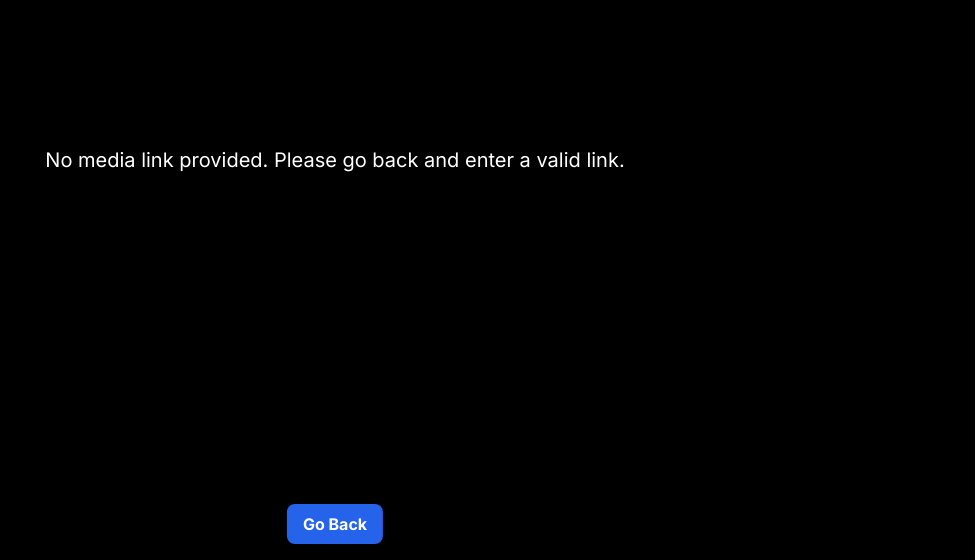
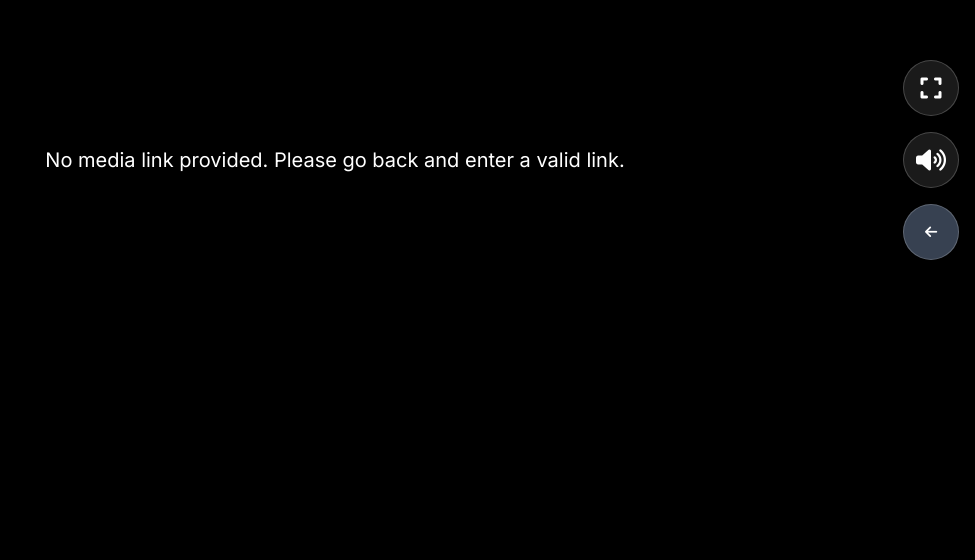
Before and after one commit to Nur-allhi/web-player, a plain HTML site: page player.html in a window 1280 px wide. Shown: the part 240-800 px from the top of the page, without its empty margins (305-1280 px from the left). Drawn offline with nearby package versions, Linux system fonts and the light colour scheme.

Commit message:
Update player.html

```diff
--- a/player.html
+++ b/player.html
@@ -6,6 +6,8 @@
     <title>Media Player</title>
     <!-- Tailwind CSS CDN for easy styling -->
     <script src="https://cdn.tailwindcss.com"></script>
+    <!-- Font Awesome for icons -->
+    <link rel="stylesheet" href="https://cdnjs.cloudflare.com/ajax/libs/font-awesome/6.0.0-beta3/css/all.min.css">
     <link rel="shortcut icon" type="image/x-icon" href="https://i.postimg.cc/YC3Npf10/image.webp">
     <style>
         /* Custom styles for the Inter font */
@@ -87,6 +89,41 @@
             width: 100% !important;
             height: 100% !important;
         }
+
+        /* Custom Floating Controls Styling */
+        .floating-controls {
+            position: absolute;
+            right: 1rem; /* Distance from right edge */
+            top: 50%;
+            transform: translateY(-50%);
+            display: flex;
+            flex-direction: column;
+            gap: 1rem; /* Space between buttons */
+            z-index: 100; /* Ensure controls are above the player */
+        }
+
+        .control-button {
+            width: 3.5rem; /* Round button size */
+            height: 3.5rem;
+            border-radius: 50%;
+            background-color: rgba(255, 255, 255, 0.1); /* Transparent white background */
+            backdrop-filter: blur(10px); /* Glass effect */
+            -webkit-backdrop-filter: blur(10px); /* Safari support */
+            border: 1px solid rgba(255, 255, 255, 0.2); /* Subtle border */
+            box-shadow: 0 4px 6px rgba(0, 0, 0, 0.1), 0 1px 3px rgba(0, 0, 0, 0.08); /* Soft shadow */
+            color: white;
+            font-size: 1.5rem;
+            display: flex;
+            align-items: center;
+            justify-content: center;
+            cursor: pointer;
+            transition: background-color 0.3s ease, transform 0.2s ease;
+        }
+
+        .control-button:hover {
+            background-color: rgba(255, 255, 255, 0.2);
+            transform: scale(1.05);
+        }
     </style>
 </head>
 <body>
@@ -109,13 +146,23 @@
         </div>
     </div>
 
-    <!-- Go Back Button -->
-    <button onclick="window.location.href='index.html'"
-            class="absolute bottom-4 left-1/2 -translate-x-1/2 bg-blue-600 hover:bg-blue-700 text-white font-bold py-2 px-4 rounded-lg focus:outline-none focus:ring-2 focus:ring-blue-500 focus:ring-opacity-75 transition duration-300 ease-in-out transform hover:scale-105 shadow-lg z-50">
-        Go Back
-    </button>
+    <!-- Custom Floating Controls -->
+    <div class="floating-controls">
+        <button id="fullscreenButton" class="control-button" onclick="toggleFullscreen()">
+            <i class="fas fa-expand"></i>
+        </button>
+        <button id="muteButton" class="control-button" onclick="toggleMute()">
+            <i class="fas fa-volume-up"></i>
+        </button>
+        <button onclick="window.location.href='index.html'"
+                class="control-button bg-gray-700 hover:bg-gray-600 text-white text-sm">
+            <i class="fas fa-arrow-left"></i>
+        </button>
+    </div>
 
     <script>
+        let playerInstance; // Declare playerInstance globally to be accessible by control functions
+
         /**
          * Main function to initialize and configure JW Player.
          * It retrieves media and DRM parameters from the URL query string.
@@ -186,7 +233,7 @@
                 stretching: "uniform", // Scale video uniformly while maintaining aspect ratio
                 width: "100%", // Player width
                 height: "100%", // Player height
-                controls: true, // Explicitly enable JW Player controls
+                controls: false, // IMPORTANT: Disable default JW Player controls
                 cast: {}, // Enable casting (e.g., Chromecast)
                 setPip: true, // Enable Picture-in-Picture
                 primary: "html5", // Prioritize HTML5 playback for better performance and compatibility
@@ -236,7 +283,7 @@
             }
 
             // Initialize JW Player
-            const playerInstance = jwplayer('jwplayerDiv').setup(playerConfig);
+            playerInstance = jwplayer('jwplayerDiv').setup(playerConfig); // Assign to global variable
 
             // Event listener for when the player is ready
             playerInstance.on('ready', function() {
@@ -245,14 +292,30 @@
                 hideLoadingAnimation();
             });
 
-            // Event listener for when the stream starts playing to go full screen
-            playerInstance.on('play', function() {
-                console.log('Stream started playing, going full screen...');
-                // Request full screen after a short delay to ensure player is fully rendered
-                setTimeout(() => {
-                    playerInstance.setFullscreen(true);
-                }, 100); // Small delay to prevent race conditions
+            // Removed automatic fullscreen on play, as requested for manual control.
+            // playerInstance.on('play', function() {
+            //     console.log('Stream started playing, going full screen...');
+            //     setTimeout(() => {
+            //         playerInstance.setFullscreen(true);
+            //     }, 100);
+            // });
+
+            // Event listener for fullscreen changes to update button icon
+            playerInstance.on('fullscreen', function(event) {
+                const fullscreenButton = document.getElementById('fullscreenButton');
+                if (fullscreenButton) {
+                    fullscreenButton.innerHTML = event.fullscreen ? '<i class="fas fa-compress"></i>' : '<i class="fas fa-expand"></i>';
+                }
             });
+
+            // Event listener for mute changes to update button icon
+            playerInstance.on('mute', function(event) {
+                const muteButton = document.getElementById('muteButton');
+                if (muteButton) {
+                    muteButton.innerHTML = event.mute ? '<i class="fas fa-volume-mute"></i>' : '<i class="fas fa-volume-up"></i>';
+                }
+            });
+
 
             // Event listener for errors
             playerInstance.on('error', function(event) {
@@ -261,6 +324,24 @@
                 jwplayerDiv.innerHTML = `<p class="text-red-500 text-xl text-center">Error playing media: ${event.message}. Please check the link and keys.</p>`;
                 hideLoadingAnimation(); // Hide loading on error
             });
+        }
+
+        /**
+         * Toggles fullscreen mode for the player.
+         */
+        function toggleFullscreen() {
+            if (playerInstance) {
+                playerInstance.setFullscreen(!playerInstance.getFullscreen());
+            }
+        }
+
+        /**
+         * Toggles mute/unmute for the player.
+         */
+        function toggleMute() {
+            if (playerInstance) {
+                playerInstance.setMute(!playerInstance.getMute());
+            }
         }
 
         /**
```
